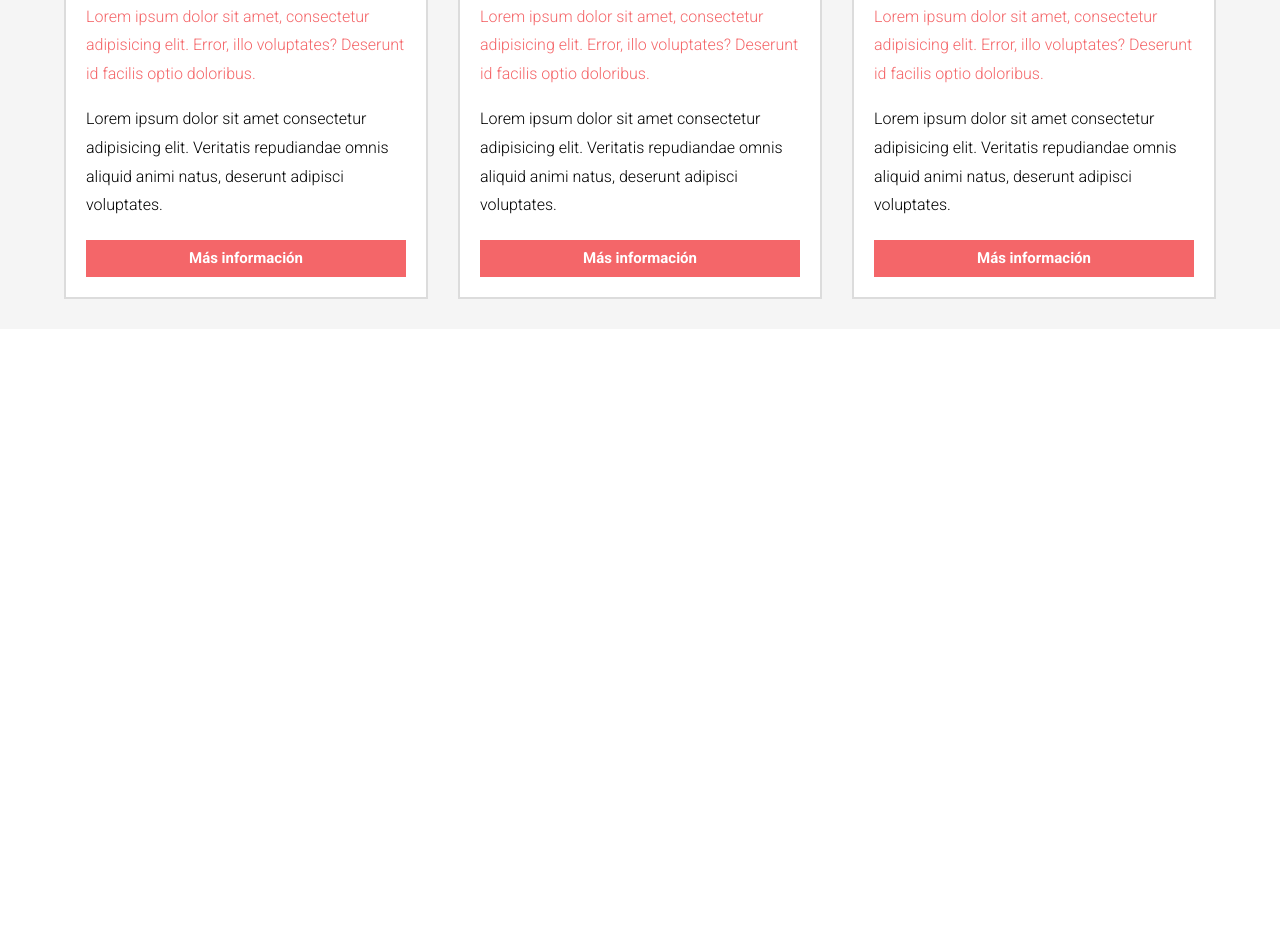
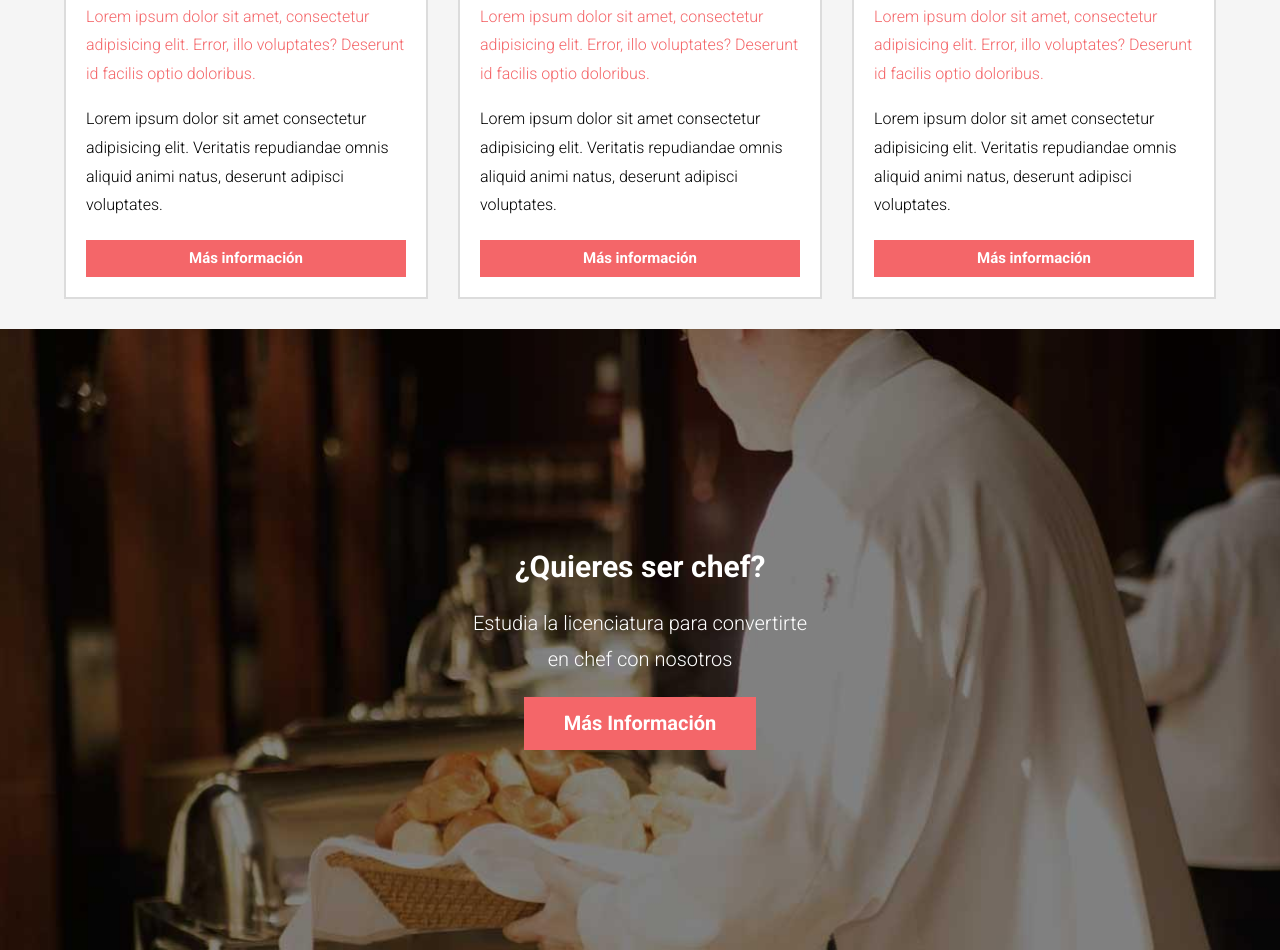
Before and after one commit to Ara-Polanco/escuela-de-cocina, a website: page index.html in a window 1280 px wide. Shown: the part 2846-3796 px from the top of the page. Before the commit the page ends 3175 px from the top, so only its background shows below. Drawn offline with Linux system fonts and the light colour scheme.

Commit message:
Adding: 'our-school' section

```diff
--- a/index.html
+++ b/index.html
@@ -183,5 +183,11 @@
         </div>
     </main>
 
+    <section class="escuela">
+        <h2 class="escuela__heading">¿Quieres ser chef?</h2>
+        <p class="escuela__texto">Estudia la licenciatura para convertirte en chef con nosotros</p>
+        <a href="#" class="escuela__enlace">Más Información</a>
+    </section>
+
 </body>
 </html>
--- /dev/null
+++ b/src/scss/ui/contenido/_escuela.scss
@@ -0,0 +1,24 @@
+@use 'base/variables' as v;
+@use 'base/mixins' as m;
+
+.escuela {
+    @include m.bgImage('/build/img/chef_bg.jpg');
+    padding: 20rem 0;
+    text-align: center;
+    color: v.$blanco;
+
+
+    &__heading {
+        font-weight: 700;
+    }
+
+    &__texto {
+        font-size: 2rem;
+        max-width: 35rem;
+        margin: 0 auto;
+    }
+
+    &__enlace {
+        @include m.boton(v.$primario, v.$blanco);
+    }
+}
--- a/src/scss/ui/contenido/_index.scss
+++ b/src/scss/ui/contenido/_index.scss
@@ -1,3 +1,4 @@
 @forward 'bloques';
 @forward 'nosotros';
 @forward 'clases';
+@forward 'escuela';
```
Also changed, not shown: build/css/app.css, 1 other file.
